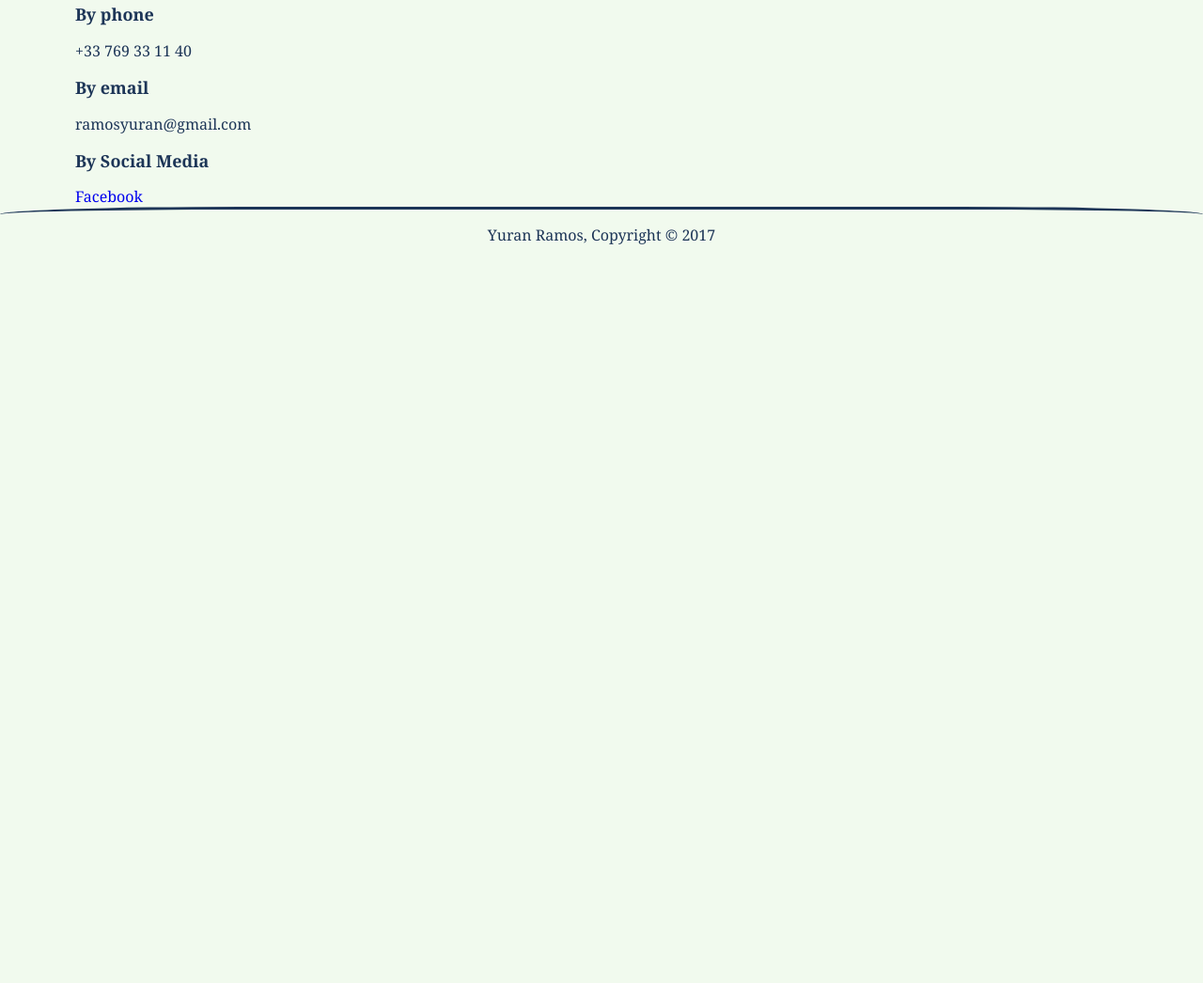
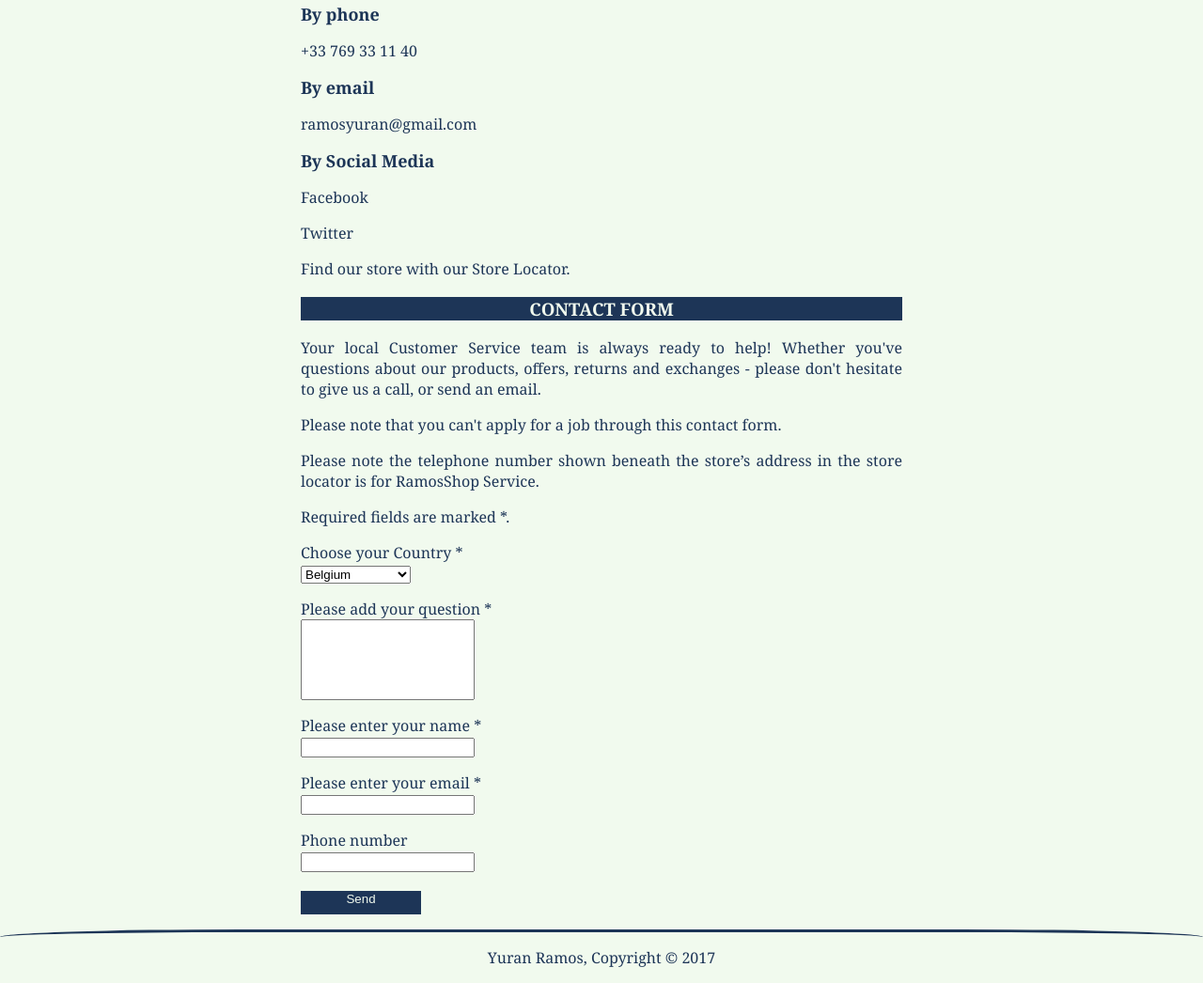
Before and after one commit to ramosyuran/ramosshop, a plain HTML site: page contact.html in a window 1280 px wide. Shown: the part 213-1259 px from the top of the page at 94% size. Before the commit the page ends 800 px from the top, so only its background shows below. Drawn offline with Linux system fonts and the light colour scheme.

Commit message:
pag contact done

```diff
--- a/contact.html
+++ b/contact.html
@@ -56,10 +56,39 @@
         <p>+33 769 33 11 40</p>
 
         <h2>By email</h2>
-        <p>ramosyuran@gmail.com</p>
+        <p><a href="#">ramosyuran@gmail.com</a></p>
 
         <h2>By Social Media</h2>
-        <a href="www.facebook.com/ramosyuran">Facebook</a>
+        <p><a href="https://www.facebook.com/ramosyuran" target="_blank">Facebook</a></p>
+        <p><a href="https://twitter.com/ramosyuran02" target="_blank">Twitter</a></p>
+        <p>Find our store with our <a href="#">Store Locator</a>.</p>
+
+      </article>
+
+      <article class="form">
+        <h3>CONTACT FORM</h3>
+        <p>Your local Customer Service team is always ready to help! Whether you've questions about our products, offers, returns and exchanges - please don't hesitate to give us a call, or send an email.</p>
+        <p>Please note that you can't apply for a job through this contact form.</p>
+        <p>Please note the telephone number shown beneath the store’s address in the store locator is for RamosShop Service.</p>
+        <p>Required fields are marked *.</p>
+        <p>Choose your Country * <br><select name="country">
+          <option>Belgium</option>
+          <option>Denmark</option>
+          <option>Germany</option>
+          <option>Italy</option>
+          <option>Luxembourg</option>
+          <option>Netherlands</option>
+          <option>Portugal</option>
+          <option>Russia</option>
+          <option>Spain</option>
+          <option>Switzerland</option>
+          <option>United Kingdom</option>
+        </select></p>
+        <p>Please add your question *<br> <input type="question" name="question"></p>
+        <p>Please enter your name * <br><input type="text" name="text"></p>
+        <p>Please enter your email * <br><input type="text" name="text"></p>
+        <p>Phone number<br> <input type="text" name="text"></p>
+        <p><button type="submite" name="send">Send</p>
 
       </article>
 
--- a/css/style.css
+++ b/css/style.css
@@ -169,6 +169,34 @@ article span{
   text-align: center;
 }
 
+.contact{
+  margin: auto 20em;
+  text-align: justify;
+}
+
+.contact a{
+  color: #1d3557;
+}
+
+.contact a:hover{
+  text-decoration: underline;
+}
+
+h3, button{
+  text-align: center;
+  background: #1d3557;
+  color: #f1faee;
+  border: none;
+}
+
+button{
+  width: 20%;
+  height: 25px;
+}
+
+.form input[type="question"]{
+height: 80px;
+}
 /*footer*/
 
 footer{
```
